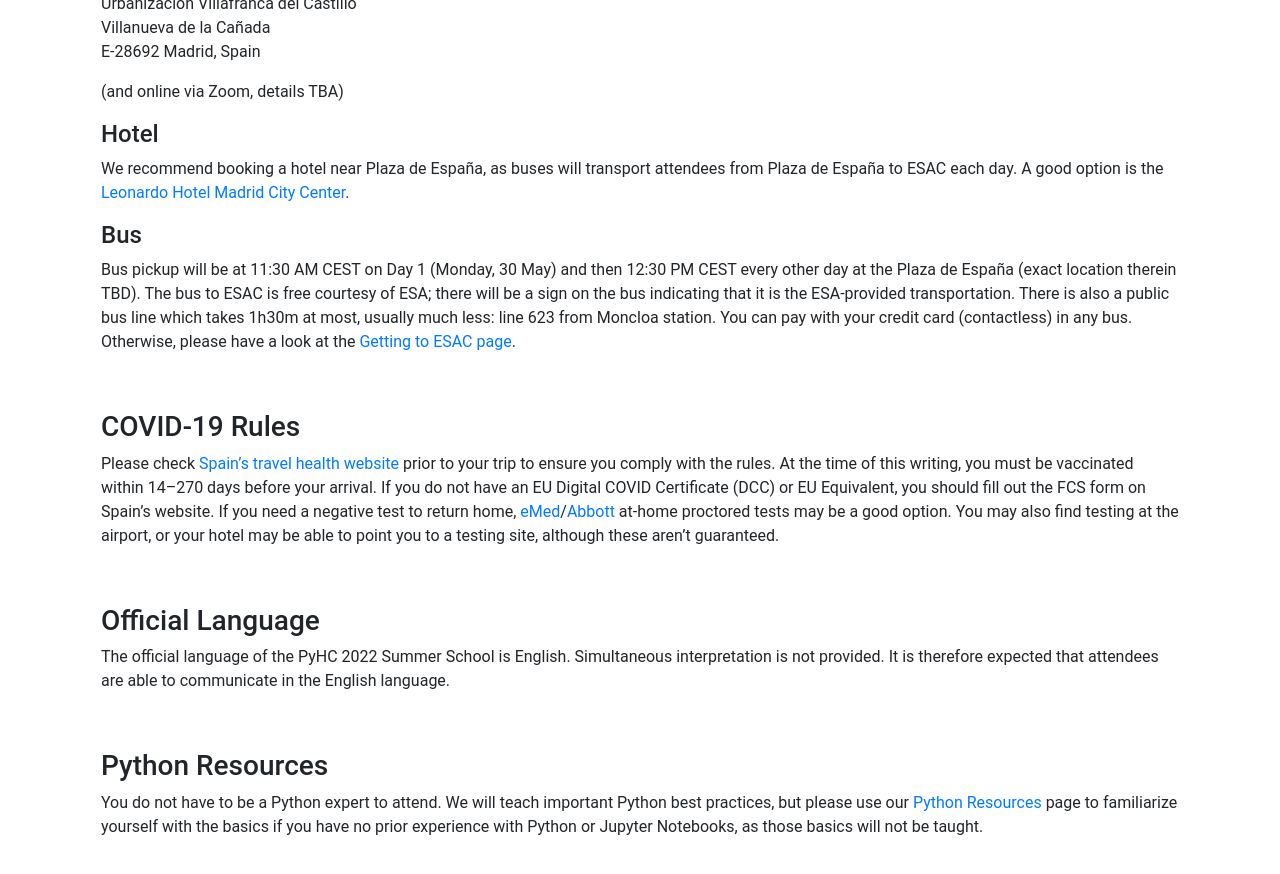
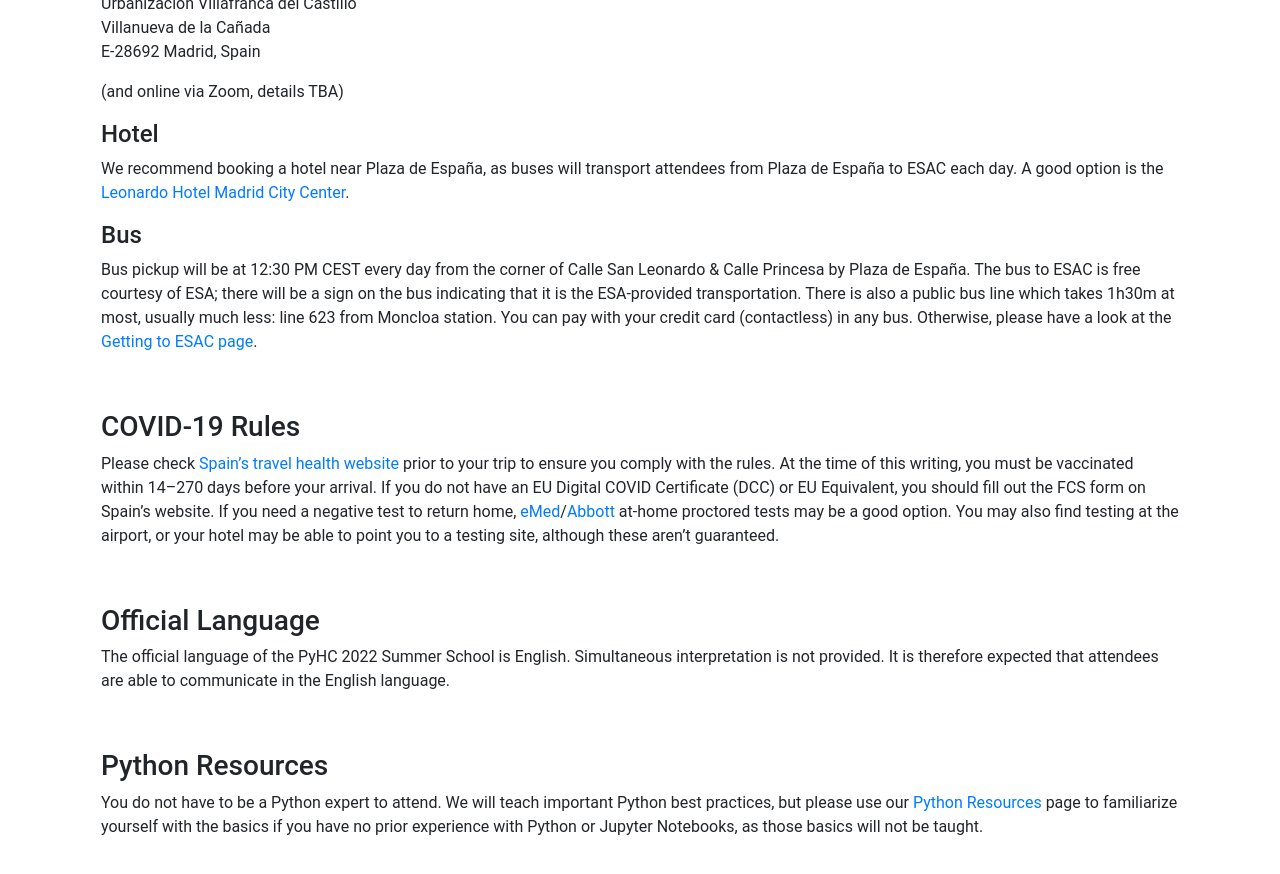
Before and after one commit to heliophysicsPy/heliophysicsPy.github.io, a Jekyll site: the page built from _pages/meetings/summer_school.md, in a window 1280 px wide and 900 px high, scrolled down 1233 px. Shown: the top 874 px of the window. Built offline with Jekyll 4.4.1, drawn with Linux system fonts in a browser that asks for light colours; nearby versions of some CDN libraries.

Commit message:
Update bus info

```diff
--- a/_pages/meetings/summer_school.md
+++ b/_pages/meetings/summer_school.md
@@ -35,7 +35,7 @@ E-28692 Madrid, Spain<br>
 We recommend booking a hotel near Plaza de España, as buses will transport attendees from Plaza de España to ESAC each day. A good option is the [Leonardo Hotel Madrid City Center](https://www.leonardo-hotels.es/madrid/leonardo-hotel-madrid-city-center).
 
 #### Bus
-Bus pickup will be at 11:30 AM CEST on Day 1 (Monday, 30 May) and then 12:30 PM CEST every other day at the Plaza de España (exact location therein TBD). The bus to ESAC is free courtesy of ESA; there will be a sign on the bus indicating that it is the ESA-provided transportation. There is also a public bus line which takes 1h30m at most, usually much less: line 623 from Moncloa station. You can pay with your credit card (contactless) in any bus. Otherwise, please have a look at the [Getting to ESAC page](https://www.esa.int/About_Us/ESAC/Getting_to_ESAC).
+Bus pickup will be at 12:30 PM CEST every day from the corner of Calle San Leonardo & Calle Princesa by Plaza de España. The bus to ESAC is free courtesy of ESA; there will be a sign on the bus indicating that it is the ESA-provided transportation. There is also a public bus line which takes 1h30m at most, usually much less: line 623 from Moncloa station. You can pay with your credit card (contactless) in any bus. Otherwise, please have a look at the [Getting to ESAC page](https://www.esa.int/About_Us/ESAC/Getting_to_ESAC).
 
 <br>
 
```
